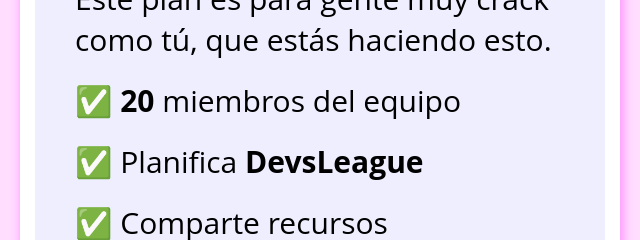
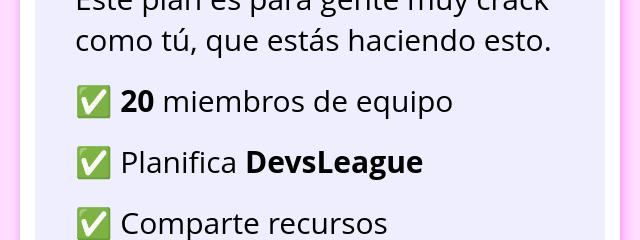
Before and after one commit to Goldfinch95/devs-league, a plain HTML site: page index.html in a window 1280 px wide. Shown: the part 316-556 px from the top of the page, 320-960 px from the left. Drawn offline with Linux system fonts and the light colour scheme.

Commit message:
second commit

```diff
--- a/index.html
+++ b/index.html
@@ -21,7 +21,7 @@
             </div>
             <div class="content_box">
                 <p>Este plan es para gente muy crack como tú, que estás haciendo esto.</p>
-                <p>✅ <b>20</b> miembros del equipo</p>
+                <p>✅ <b>20</b> miembros de equipo</p>
                 <p>✅ Planifica <b>DevsLeague</b></p>
                 <p>✅ Comparte recursos</p>
                 <div class="button_box">
--- a/style.css
+++ b/style.css
@@ -17,20 +17,24 @@ body {
   width: 100%;
   max-width: 600px;
   background-color: #fff;
-  border-radius: 12px;
+  border-radius: 25px;
   margin: 15px;
   padding: 15px;
-  -webkit-border-radius: 12px;
-  -moz-border-radius: 12px;
-  -ms-border-radius: 12px;
-  -o-border-radius: 12px;
+  -webkit-border-radius: 25px;
+  -moz-border-radius: 25px;
+  -ms-border-radius: 25px;
+  -o-border-radius: 25px;
   box-shadow: 2px 2px 10px 2px #f9f;
 }
 
 .gray_box {
   width: 100%;
   background-color: #eef;
-  border-radius: 12px;
+  border-radius: 20px;
+  -webkit-border-radius: 20px;
+  -moz-border-radius: 20px;
+  -ms-border-radius: 20px;
+  -o-border-radius: 20px;
 }
 
 .euro_box {
```
